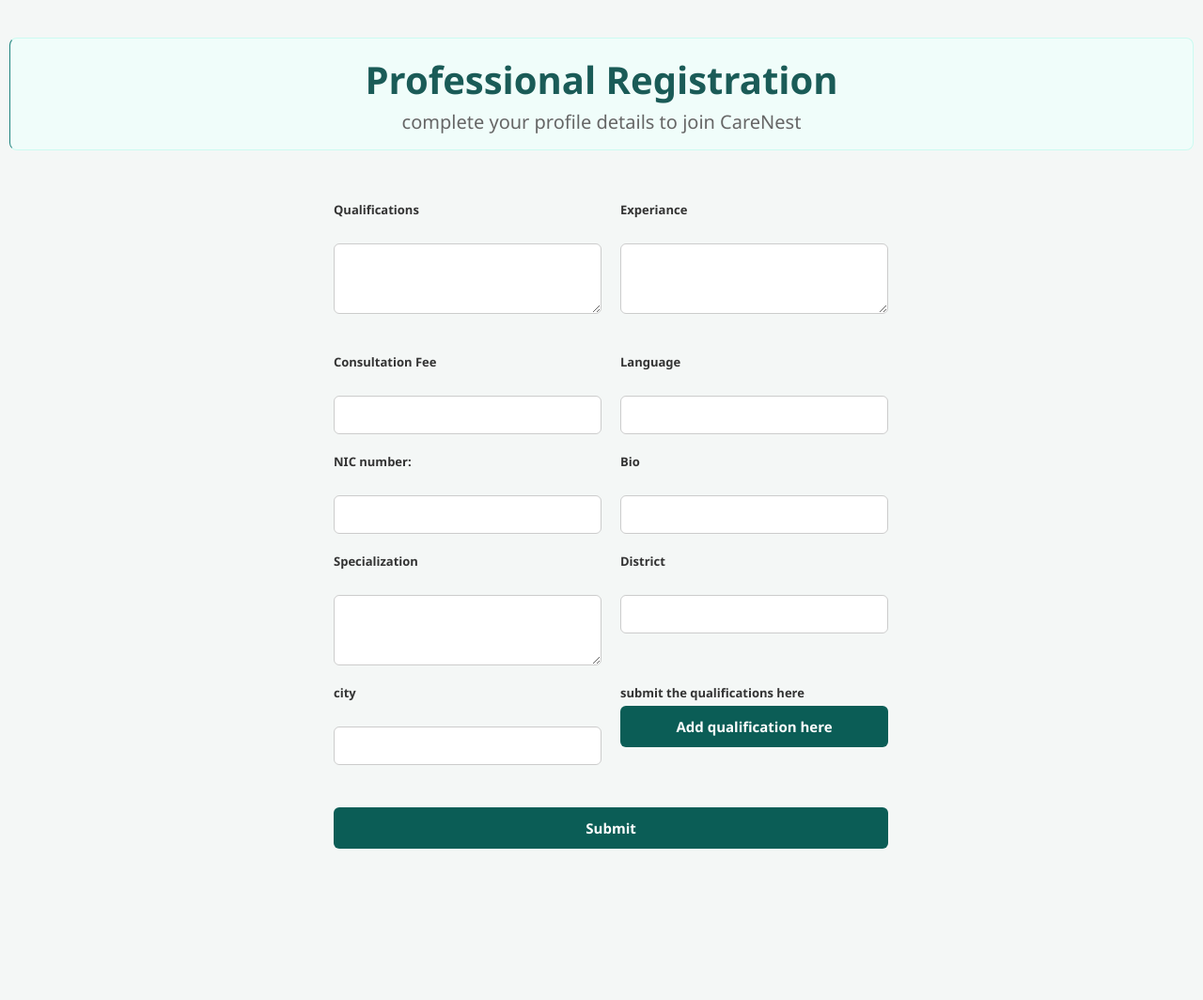
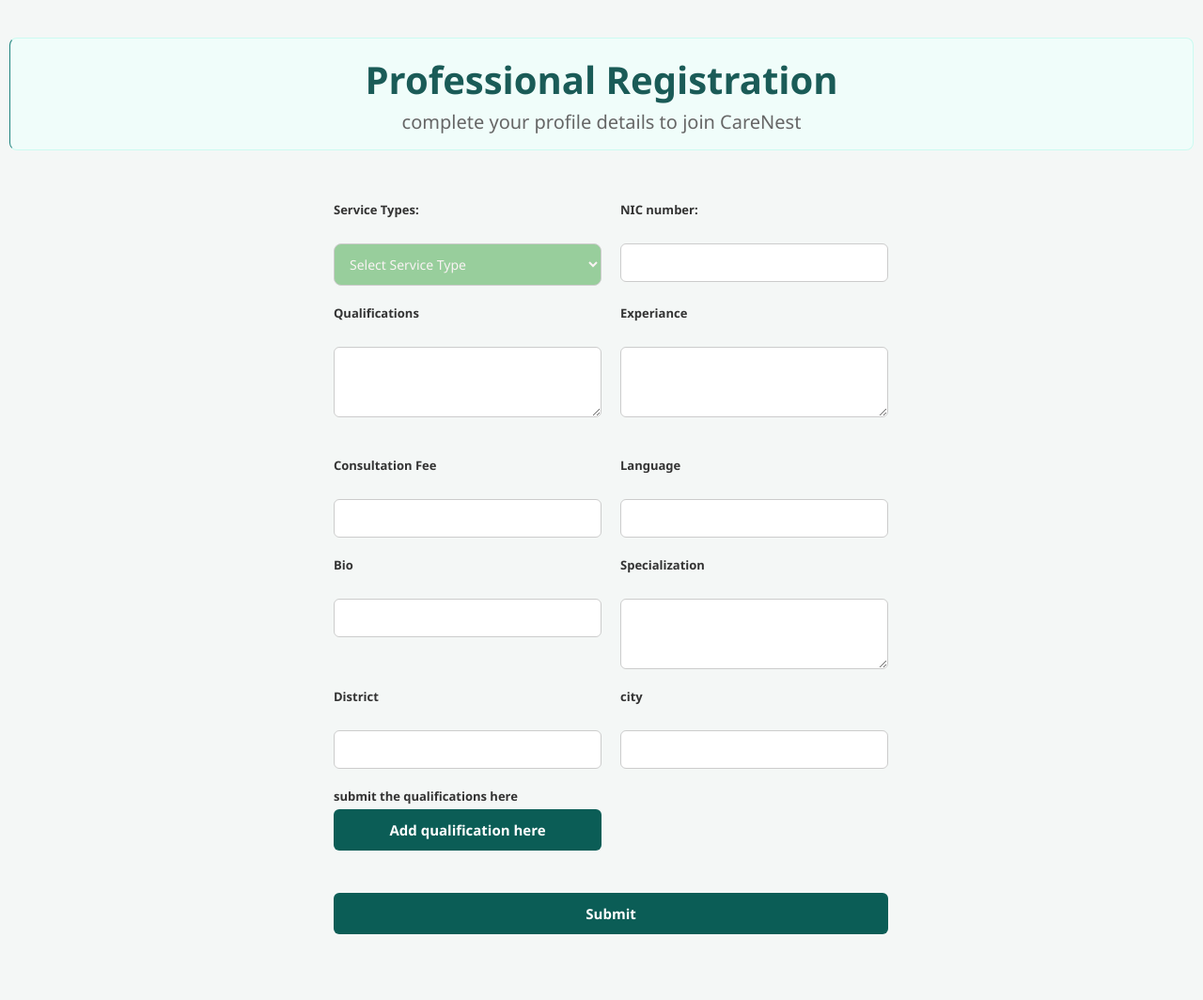
Before and after one commit to AMNA-RISHVI/CareNest_Home-Healthcare-Platform, a Django app: template professionals/templates/professionals/professional_regi.html in a window 1280 px wide. Shown: the whole page at 94% size. Before the commit the page ends 903 px from the top, so only its background shows below. Run offline with Django 5.2, Linux system fonts and the light colour scheme; the template is opened without the code that fills it, so the values that code supplies are empty.

Commit message:
update professionals app

```diff
--- a/professionals/form.py
+++ b/professionals/form.py
@@ -8,6 +8,7 @@
         model = Professionals
 
         fields = [
+            'service_type',
             'qualifications',
             'qualifications_file',
             'experience',
--- a/professionals/static/professional/css/register.css
+++ b/professionals/static/professional/css/register.css
@@ -121,3 +121,21 @@
             button[type="submit"]:hover, button[type="Submit"]:hover {
                 background-color: #08443f;
             }
+            .form-group select{
+                width: 100%;
+                height: 45px;
+                padding: 0 12px;
+                border: 1px solid #ccc;
+                border-radius: 8px;
+                background-color: #98ce9c;
+                color: #f9f3f3;
+                font-size: 14px;
+                outline: none;
+                cursor: pointer;
+                box-sizing: border-box;
+            }
+
+            .form-group select:focus {
+                border-color: #dadfdb;
+                background-color: #b7bdb8;
+            }
--- a/professionals/templates/professionals/professional_profile.html
+++ b/professionals/templates/professionals/professional_profile.html
@@ -14,6 +14,8 @@
                 <b> Name :</b>
                  {{professional.User.full_name}}
             </p>
+
+
             <p>
                 <b>Qualifications:</b>
                 {{professional.qualifications}}
--- a/professionals/templates/professionals/professional_regi.html
+++ b/professionals/templates/professionals/professional_regi.html
@@ -14,47 +14,65 @@
         <form method="post" action= "{% url 'professionals' %}" enctype=multipart/form-data>
         {% csrf_token %}
             <div class="from-box">
-        <div>
+
+                <div class="form-group">
+                    <label>Service Types:</label><br>
+                    <select name="service_type" id="service_type" required>
+                            <option value="">Select Service Type</option>
+                            <option value="doctor">Doctor Home Visit</option>
+                            <option value="nursing">Nursing Care</option>
+                            <option value="mlt">Medical Laboratory Technologist (MLT)</option>
+                            <option value="physiotherapist">Physiotherapist</option>
+                            <option value="caregiver">Caregiver</option>
+                            <option value="nutritionist">Nutritionist</option>
+                            <option value="counselor">Mental Health Counselor</option>
+                    </select>
+                </div>
+
+            <div class="from-group">
+            <label>NIC number:</label><br>
+            <input type ="text" id="NIC" name="NIC">
+            </div>
+
+
+
+            <div class="from-group">
             <label>Qualifications</label><br>
             <textarea name="qualifications" required></textarea><br>
             </div>
 
-
-        <div>
+            <div class="from-group">
             <label>Experiance</label><br>
             <textarea name="experience" required> </textarea>
             </div>
 
-        <div>
+            <div class="from-group">
             <label>Consultation Fee</label><br>
             <input type ="text" id="fee" name="consultation_fee" step="0.01">
             </div>
 
-        <div>
+            <div class="from-group">
             <label>Language</label><br>
             <input type ="text" id="language" name="language">
             </div>
 
-        <div>
-        <label>NIC number:</label><br>
-        <input type ="text" id="NIC" name="NIC">
-        </div>
-        <div>
+
+            <div class="from-group">
             <label>Bio</label><br>
             <input type ="text" id="bio" name="bio">
             </div>
 
-        <div>
+            <div class="from-group">
             <label>Specialization</label><br>
             <textarea name="description" required></textarea>
             </div>
 
-        <div>
+            <div class="from-group">
             <label>District</label><br>
             <input type ="text" id="district" name="district">
             </div>
 
-        <div>
+            <div class="from-group">
             <label>city</label><br>
             <input type ="text" id="city" name="city">
             </div>
```
Also changed, not shown: professionals/models.py (+14 -2 lines), professionals/templates/professionals/find_professional.html (+9 -1 lines), professionals/urls.py (+14 -5 lines), professionals/views.py (+8 -19 lines), professionals/migrations/0003_professionals_service_type.py (added), professionals/migrations/0004_remove_professionals_user_and_more.py (added). Lines whose indentation alone changed are shown as unchanged.
